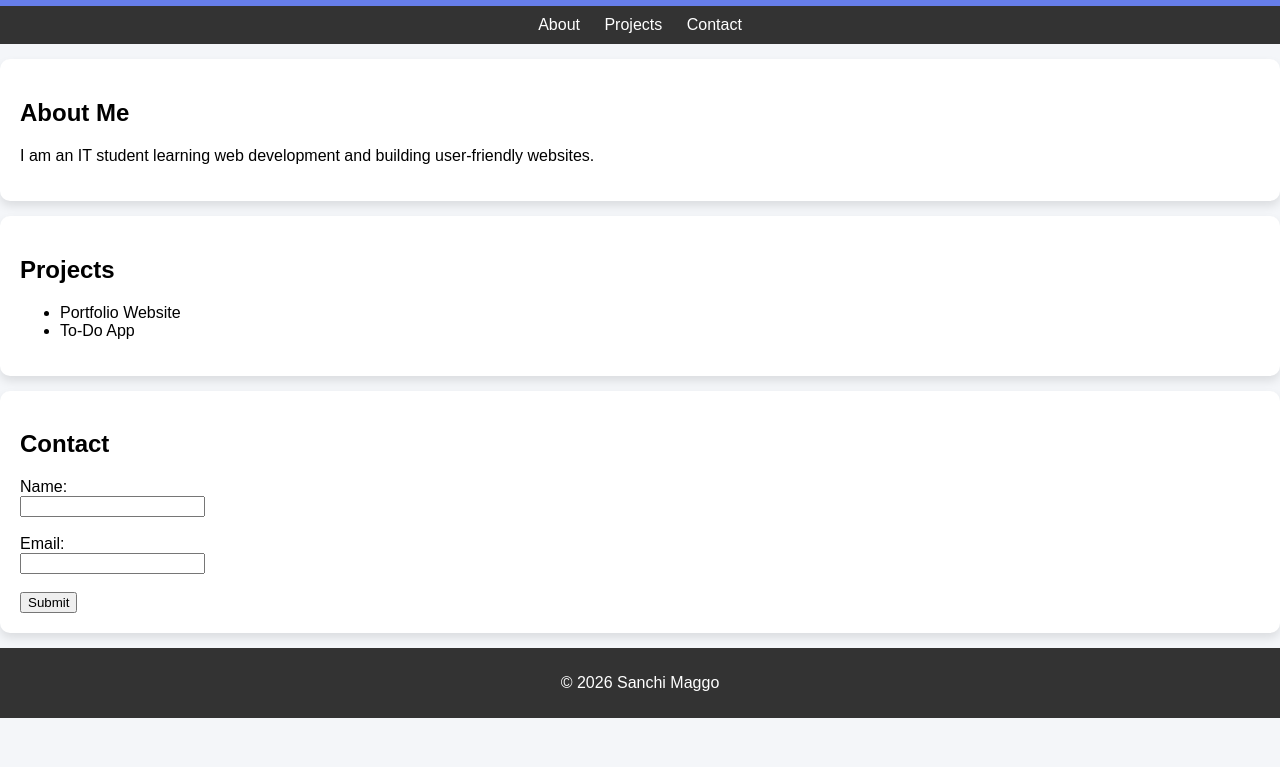
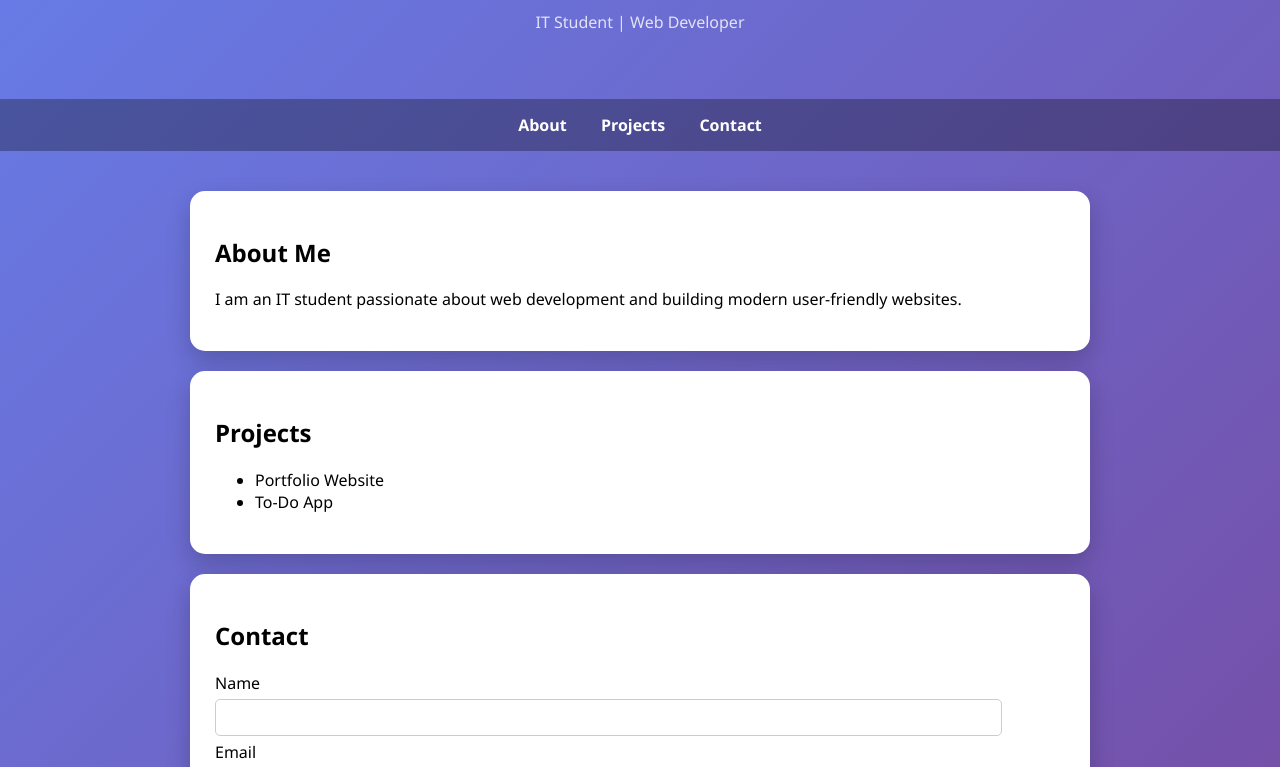
Before and after one commit to sanchimaggo17-lala/web-exp-4, a plain HTML site: page index.html in a window 1280 px wide. Shown: the part 148-915 px from the top of the page. Before the commit the page ends 866 px from the top, so only its background shows below. Drawn offline with Linux system fonts and the light colour scheme.

Commit message:
Update index.html

```diff
--- a/index.html
+++ b/index.html
@@ -14,47 +14,83 @@
 
 <style>
 body {
-  font-family: Arial;
   margin: 0;
-  background: #f4f6f9;
+  font-family: 'Segoe UI';
+  background: linear-gradient(135deg, #667eea, #764ba2);
+  color: white;
 }
 
-header {
-  background: #667eea;
-  color: white;
-  padding: 20px;
+/* Navbar */
+nav {
   text-align: center;
-}
-
-nav {
-  background: #333;
-  padding: 10px;
-  text-align: center;
+  padding: 15px;
+  background: rgba(0,0,0,0.3);
 }
 
 nav a {
   color: white;
-  margin: 10px;
+  margin: 15px;
   text-decoration: none;
+  font-weight: bold;
 }
 
-section {
+/* Hero */
+header {
+  text-align: center;
+  padding: 50px 20px;
+}
+
+header h1 {
+  font-size: 40px;
+}
+
+header p {
+  opacity: 0.8;
+}
+
+/* Cards */
+.container {
+  max-width: 900px;
+  margin: auto;
   padding: 20px;
 }
 
 .card {
   background: white;
-  padding: 20px;
-  margin: 15px 0;
-  border-radius: 10px;
-  box-shadow: 0 5px 10px rgba(0,0,0,0.1);
+  color: black;
+  padding: 25px;
+  margin: 20px 0;
+  border-radius: 15px;
+  box-shadow: 0 10px 25px rgba(0,0,0,0.2);
+  transition: 0.3s;
 }
 
+.card:hover {
+  transform: scale(1.02);
+}
+
+/* Form */
+input {
+  width: 90%;
+  padding: 10px;
+  margin: 5px 0;
+  border-radius: 5px;
+  border: 1px solid #ccc;
+}
+
+button {
+  padding: 10px 15px;
+  background: #667eea;
+  color: white;
+  border: none;
+  border-radius: 5px;
+}
+
+/* Footer */
 footer {
-  background: #333;
-  color: white;
   text-align: center;
-  padding: 10px;
+  padding: 15px;
+  background: rgba(0,0,0,0.3);
 }
 </style>
 
@@ -63,7 +99,7 @@ footer {
 <body>
 
 <header>
-<h1>Sanchi Maggo</h1>
+<h1>Sanchi Maggo ✨</h1>
 <p>IT Student | Web Developer</p>
 </header>
 
@@ -73,11 +109,11 @@ footer {
 <a href="#contact">Contact</a>
 </nav>
 
-<main>
+<main class="container">
 
 <section id="about" class="card">
 <h2>About Me</h2>
-<p>I am an IT student learning web development and building user-friendly websites.</p>
+<p>I am an IT student passionate about web development and building modern user-friendly websites.</p>
 </section>
 
 <section id="projects" class="card">
@@ -92,11 +128,11 @@ footer {
 <h2>Contact</h2>
 
 <form>
-<label for="name">Name:</label><br>
-<input id="name" type="text"><br><br>
+<label>Name</label><br>
+<input type="text"><br>
 
-<label for="email">Email:</label><br>
-<input id="email" type="email"><br><br>
+<label>Email</label><br>
+<input type="email"><br><br>
 
 <button>Submit</button>
 </form>
```
